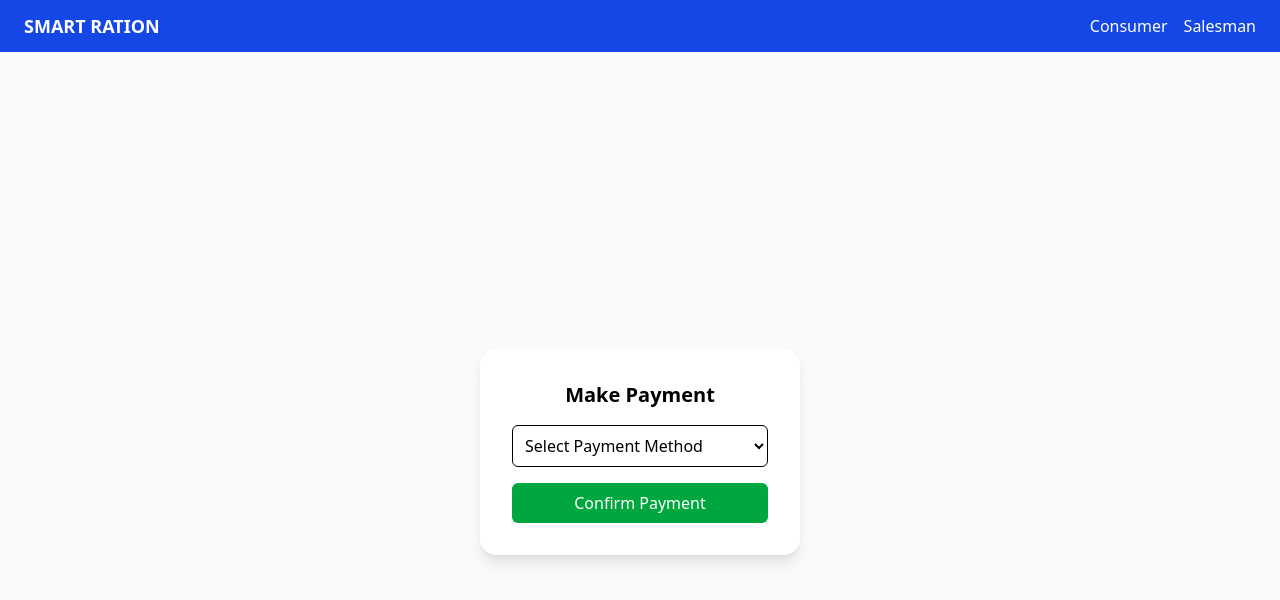
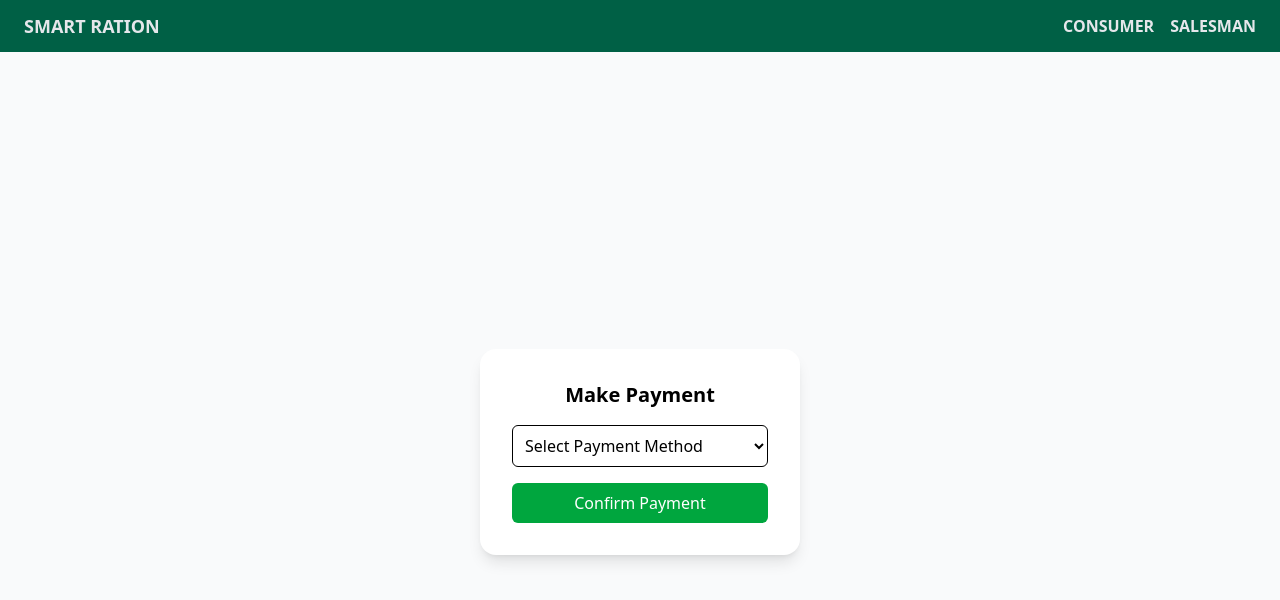
Before and after one commit to mrgowtham120703/smart-ration-system, a React (Vite) app in the folder client/smart-ration-system/: page /payment in a window 1280 px wide. Shown: the top 600 px of the page. Built offline with nearby package versions, Linux system fonts and the light colour scheme.

Commit message:
Added Styles in Navbar & Fontawesome script

```diff
--- a/client/smart-ration-system/index.html
+++ b/client/smart-ration-system/index.html
@@ -8,6 +8,7 @@
   </head>
   <body>
     <div id="root"></div>
+    <script src="https://kit.fontawesome.com/ff5d146156.js" crossorigin="anonymous"></script>
     <script type="module" src="/src/main.jsx"></script>
   </body>
 </html>
--- a/client/smart-ration-system/src/components/Navbar.jsx
+++ b/client/smart-ration-system/src/components/Navbar.jsx
@@ -2,11 +2,11 @@ import React from 'react'
 import { Link } from 'react-router-dom';
 
 const Navbar = () => (
-    <nav className='bg-blue-700 text-white flex justify-between items-center px-6 py-3'>
-      <h1 className='font-bold text-lg'>SMART RATION</h1>
+    <nav className='bg-emerald-800 flex justify-between items-center px-6 py-3'>
+      <h1 className='font-extrabold text-gray-200 text-lg'>SMART RATION</h1>
       <div className='flex gap-4'>
-        <Link to="/" className='hover:text-gray-200'>Consumer</Link>
-        <Link to="/salesman" className='hover:text-gray-200'>Salesman</Link>
+        <Link to="/" className='hover:underline decoration-2 text-gray-200 font-bold'>CONSUMER</Link>
+        <Link to="/salesman" className='hover:underline decoration-2 text-gray-200 font-bold'>SALESMAN</Link>
       </div>
     </nav>
 );
--- a/client/smart-ration-system/src/pages/PaymentPage.jsx
+++ b/client/smart-ration-system/src/pages/PaymentPage.jsx
@@ -7,15 +7,16 @@ const PaymentPage = () => {
   const navigate = useNavigate();
 
   const handlePayment = () => {
-    if (method === 'offline') {
+    if (method === "offline") {
       const id = Date.now();
-      localStorage.setItem('ackId', id);
+      localStorage.setItem("ackId", id);
       alert(`Offline payment selected. Acknowledgement ID: ${id}`);
       navigate('/acknowledgement');
-    } else if (method === 'online' && password.trim() !== '') {
+    } else if (method === "online" && password.trim() !== "") {
       const id = Date.now();
-      localStorage.setItem('ackId', id);
+      localStorage.setItem("ackId", id);
       alert('Payment Successfull');
+      navigate("/acknowledgement")
     } else {
       alert('Please choose method and enter password if online');
     }
@@ -26,18 +27,22 @@ const PaymentPage = () => {
       <div className="bg-white shadow-lg rounded-2xl p-8 w-80">
         <h2 className="text-xl font-semibold mb-4 text-center">Make Payment</h2>
         <select
+          id="paymentMethod"
+          name="paymentMethod"
           onChange={(e) => setMethod(e.target.value)}
           className="border rounded-md w-full p-2 mb-4"
         >
           <option value=''>Select Payment Method</option>
-          <option value=''>Pay Online</option>
-          <option value=''> Pay Offline</option>
+          <option value='online'>Pay Online</option>
+          <option value='offline'> Pay Offline</option>
         </select>
 
         {method === 'online' && (
           <input
             type="password"
             placeholder="Enter Password"
+            id="paymentPassword"
+            name="payementPassword"
             className="border rounded-md px-3 py-2 w-full mb-4"
             value={password}
             onChange={(e) => setPassword(e.target.value)}
```
Also changed, not shown: client/smart-ration-system/src/index.css (line endings or trailing spaces).
